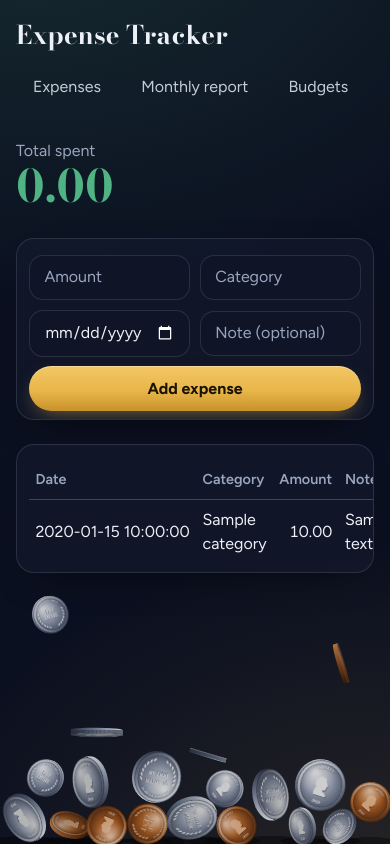
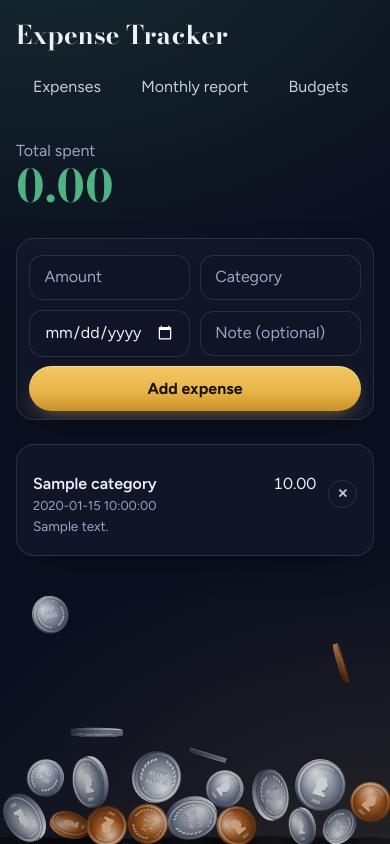
Before and after one commit to Baheernoorzai/agentic-workflows, a Flask app: template templates/index.html in a window 390 px wide. Run offline with Flask 3, Linux system fonts and the light colour scheme; the template is opened without the code that fills it: most values are stand-ins (such as "Sample title", 1, 10 or a date in 2020).

Commit message:
Add delete button and route with confirmation, and a compact phone layout
Co-Authored-By: Claude Sonnet 5.5 <noreply@anthropic.com>

```diff
--- a/app.py
+++ b/app.py
@@ -46,6 +46,18 @@ def add():
         return redirect(url_for("index", error=str(exc)))
     finally:
         conn.close()
+    return redirect(url_for("index"))
+
+
+@app.route("/delete/<int:expense_id>", methods=["POST"])
+def delete(expense_id):
+    conn = get_conn()
+    try:
+        deleted = expenses.delete_expense(conn, expense_id)
+    finally:
+        conn.close()
+    if not deleted:
+        return redirect(url_for("index", error="Expense not found"))
     return redirect(url_for("index"))
 
 
--- a/static/style.css
+++ b/static/style.css
@@ -221,6 +221,13 @@ input:focus-visible {
   padding: 0.4rem 1rem;
   font-weight: 600;
 }
+.actions { text-align: right; white-space: nowrap; }
+.label-short { display: none; }
+.actions form { margin: 0; }
+.sr-only {
+  position: absolute; width: 1px; height: 1px; margin: -1px; padding: 0;
+  overflow: hidden; clip: rect(0, 0, 0, 0); white-space: nowrap; border: 0;
+}
 .btn-quiet:hover { color: var(--coral); border-color: var(--coral); background: rgba(255, 111, 111, 0.08); box-shadow: none; }
 
 /* ---- report ---- */
@@ -235,8 +242,38 @@ input:focus-visible {
   .shell { padding: 1rem 1rem 3rem; }
   h1 { font-size: 1.8rem; }
   .card { padding: 1rem 0.75rem 0.5rem; border-radius: 18px; }
-  th, td { padding: 0.5rem 0.4rem; }
+  table { font-size: 0.85rem; }
+  th, td { padding: 0.5rem 0.3rem; }
   .btn { width: 100%; }
+  .btn-quiet { width: auto; padding: 0.25rem 0.6rem; font-size: 0.8rem; }
+  .actions .label-long { display: none; }
+  .actions .label-short { display: inline; }
+  .actions .btn-quiet { padding: 0.2rem 0.5rem; }
+
+  /* Expense list on phones: one compact two line row per expense, no sideways scrolling. */
+  .expenses-table, .expenses-table tbody { display: block; }
+  .expenses-table thead { display: none; }
+  .expenses-table tr {
+    display: grid;
+    grid-template-columns: 1fr auto auto;
+    grid-template-areas:
+      "category amount actions"
+      "date     date   actions"
+      "note     note   note";
+    align-items: center;
+    column-gap: 0.75rem;
+    padding: 0.7rem 0.25rem;
+    border-bottom: 1px solid var(--line);
+  }
+  .expenses-table tbody tr:last-child { border-bottom: 0; }
+  .expenses-table td { display: block; padding: 0; border: 0; }
+  .expenses-table td:nth-child(1) { grid-area: date; color: var(--muted); font-size: 0.8rem; }
+  .expenses-table td:nth-child(2) { grid-area: category; font-weight: 600; font-size: 1rem; }
+  .expenses-table td:nth-child(3) { grid-area: amount; font-size: 1rem; }
+  .expenses-table td:nth-child(4) { grid-area: note; color: var(--muted); font-size: 0.85rem; }
+  .expenses-table td:nth-child(4):empty { display: none; }
+  .expenses-table td.actions { grid-area: actions; }
+  .expenses-table .empty-row { display: block; }
 }
 
 @media (prefers-reduced-motion: reduce) {
--- a/templates/index.html
+++ b/templates/index.html
@@ -21,9 +21,9 @@
   </form>
 
   <div class="card">
-    <table>
+    <table class="expenses-table">
       <thead>
-        <tr><th>Date</th><th>Category</th><th class="num">Amount</th><th>Note</th></tr>
+        <tr><th>Date</th><th>Category</th><th class="num">Amount</th><th>Note</th><th><span class="sr-only">Actions</span></th></tr>
       </thead>
       <tbody>
         {% for e in expenses %}
@@ -32,9 +32,16 @@
           <td>{{ e.category }}</td>
           <td class="num">{{ money(e.amount) }}</td>
           <td>{{ e.note or "" }}</td>
+          <td class="actions">
+            <form method="post" action="{{ url_for('delete', expense_id=e.id) }}"
+                  onsubmit="return confirm('Delete this expense? This cannot be undone.');">
+              <button class="btn btn-quiet" type="submit"
+                      aria-label="Delete the {{ e.category }} expense from {{ e.date }}"><span class="label-long">Delete</span><span class="label-short" aria-hidden="true">&#10005;</span></button>
+            </form>
+          </td>
         </tr>
         {% else %}
-        <tr><td colspan="4" class="muted">No expenses yet. Add your first one above.</td></tr>
+        <tr class="empty-row"><td colspan="5" class="muted">No expenses yet. Add your first one above.</td></tr>
         {% endfor %}
       </tbody>
     </table>
```
Also changed, not shown: tests/test_delete_routes.py (added, +90 -0 lines).
